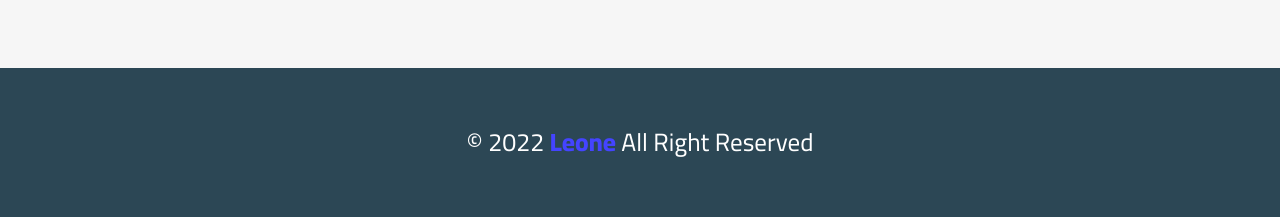
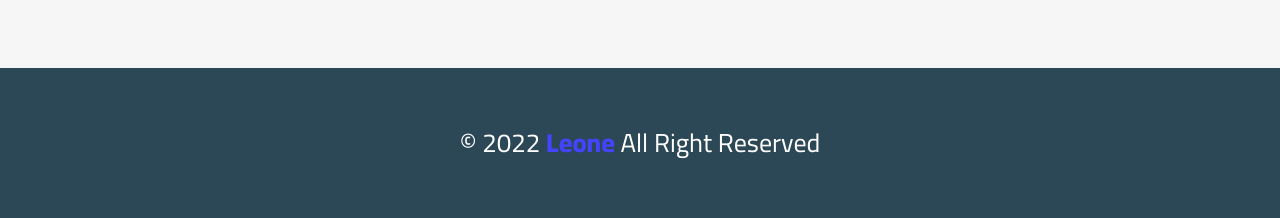
Before and after one commit to walidslahdu/Template_One, a plain HTML site: page index.hTml in a window 1280 px wide. Shown: the part 3881-4099 px from the top of the page. Drawn offline with Linux system fonts and the light colour scheme.

Commit message:
git commit -m "Modified color"

```diff
--- a/css/style.css
+++ b/css/style.css
@@ -476,12 +476,12 @@ h3+p {
     padding-bottom: var(--padding-section);
     text-align: center;
     background-color: #2c4755;
-    font-size: 25px;
+    font-size: 26px;
     color: white;
 }
 
 .footer span {
-    color: rgb(68, 68, 255);
+    color: rgb(68, 68, 254);
     font-weight: 800;
 }
 
```
